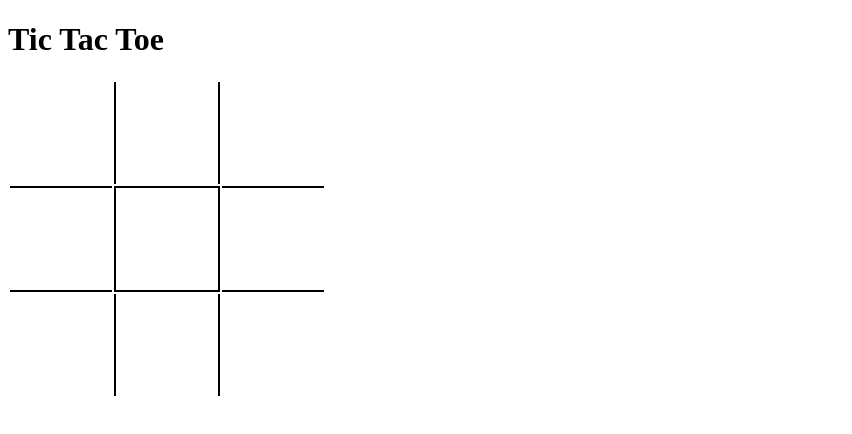
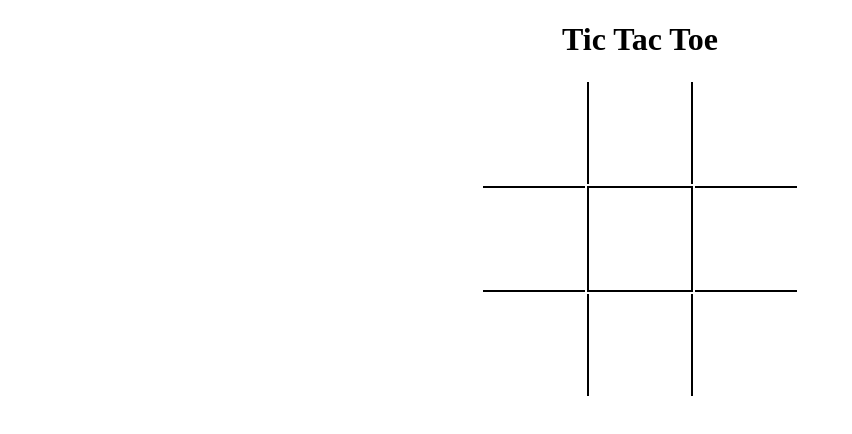
Before and after one commit to Pfarrugia/paige-farrugia-github.io, a plain HTML site: page CSS/tictactoe.html in a window 1280 px wide. Shown: the whole page, without its empty margins (0-852 px from the left). Drawn offline with Linux system fonts and the light colour scheme.

Commit message:
Update tictactoe.css

```diff
--- a/CSS/tictactoe.css
+++ b/CSS/tictactoe.css
@@ -1,6 +1,11 @@
-h1 {
-    text-align: Justify left;
+  h1 {
+    text-align: center;
   }
+
+  table {
+    margin: 0 auto;
+  }
+
   td {
     width: 100px;
     height: 100px;
```
